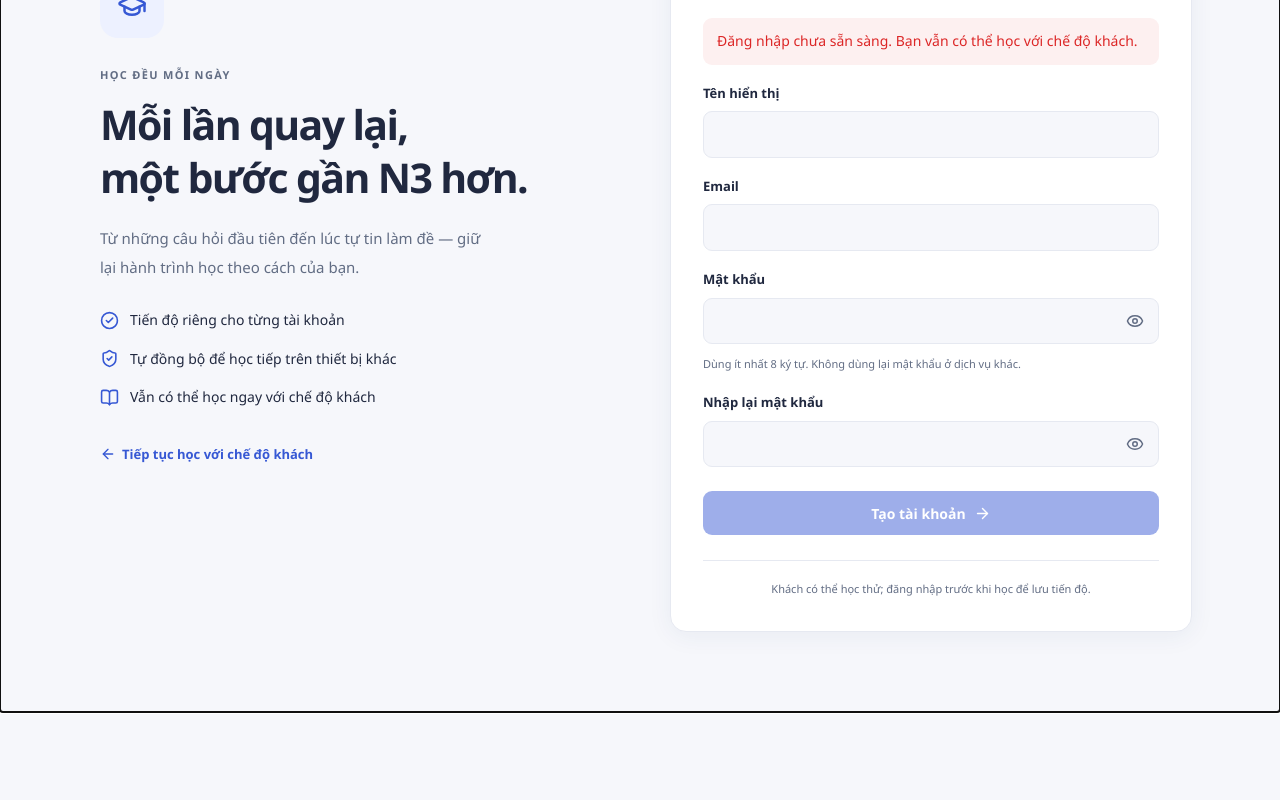
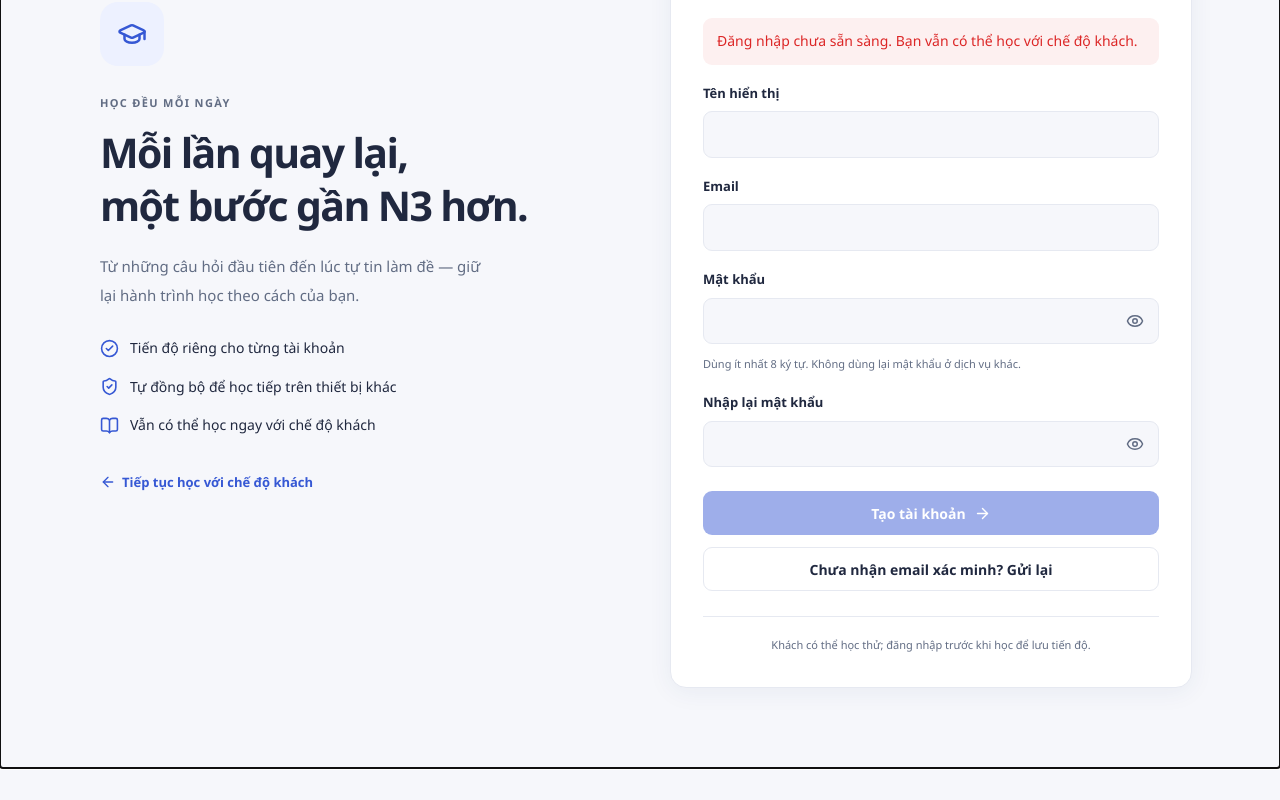
Before and after one commit to eve2k/n3-vjit, a React (Vite) app: page /register in a window 1280 px wide. Shown: the part 439-1239 px from the top of the page. Before the commit the page ends 1183 px from the top, so only its background shows below. Built offline with nearby package versions, Linux system fonts and the light colour scheme; no server answers.

Commit message:
Make signup confirmation resend accessible

```diff
--- a/src/components/AuthPage.jsx
+++ b/src/components/AuthPage.jsx
@@ -83,7 +83,7 @@ export default function AuthPage({ mode = 'login' }) {
         {mode === 'login' && <Link to="/forgot-password" className="text-link auth-forgot-link">Quên mật khẩu?</Link>}
         <button type="submit" className="btn btn-primary auth-submit" disabled={busy || !configured}>{busy ? 'Đang xử lý…' : copy.action}<ArrowRight size={17} aria-hidden="true" /></button>
       </form>}
-      {confirmationSent && <button type="button" className="btn btn-secondary w-full mt-3" disabled={busy} onClick={resend}>Gửi lại email xác nhận</button>}
+      {(confirmationSent || mode === 'register') && <button type="button" className="btn btn-secondary w-full mt-3" disabled={busy} onClick={resend}>{mode === 'register' && !confirmationSent ? 'Chưa nhận email xác minh? Gửi lại' : 'Gửi lại email xác nhận'}</button>}
       {!['login', 'register'].includes(mode) && <Link to="/login" className="text-link mt-5"><ArrowLeft size={15} aria-hidden="true" />Trở về đăng nhập</Link>}
       <p className="auth-footer">Khách có thể học thử; đăng nhập trước khi học để lưu tiến độ.</p>
     </section>
```
Also changed, not shown: 1 other file (tests, documents, lock files or other folders).
